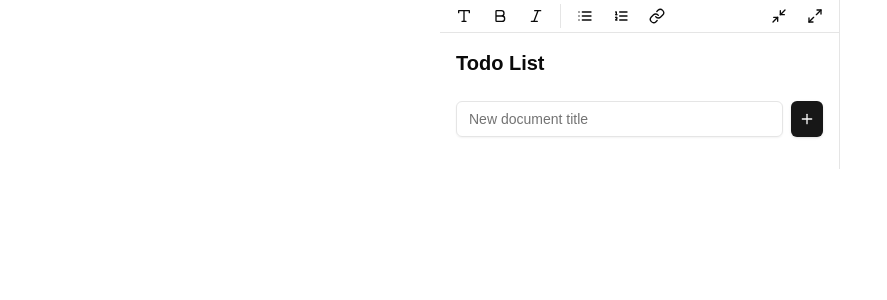
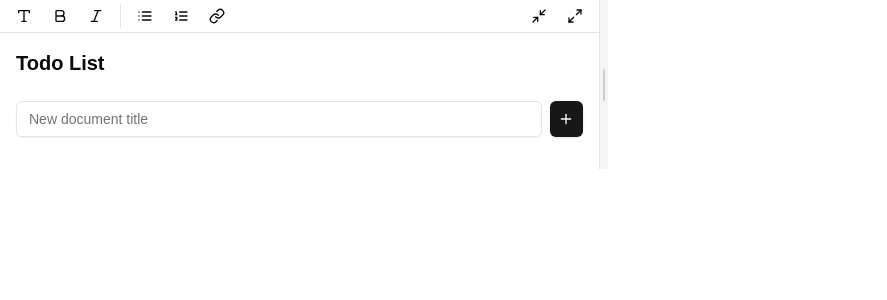
Before and after one commit to 000alen/yet-another-to-do-app, a Next.js app: page / in a window 1280 px wide. Shown: the top 300 px of the page, without its empty margins (0-887 px from the left). Built offline with nearby package versions, Linux system fonts and the light colour scheme.

Commit message:
resizing behavior

```diff
--- a/components/document-todo.tsx
+++ b/components/document-todo.tsx
@@ -33,7 +33,7 @@ const Context = React.createContext<{
   setTodos: React.Dispatch<React.SetStateAction<Todo[]>>;
   activePath: string[];
   setActivePath: React.Dispatch<React.SetStateAction<string[]>>;
-} | null>(null);
+}>({ todos: [], setTodos: () => {}, activePath: [], setActivePath: () => {} });
 
 const Toolbar = ({ editor }: { editor: any }) => (
   <div className="flex items-center gap-1 px-2 border-b">
@@ -102,6 +102,39 @@ const Toolbar = ({ editor }: { editor: any }) => (
   </div>
 );
 
+const ResizeHandle = ({ onResize }: { onResize: (delta: number) => void }) => {
+  const startXRef = React.useRef<number>(0);
+
+  const handleMouseDown = (e: React.MouseEvent) => {
+    e.preventDefault();
+    startXRef.current = e.clientX;
+    document.addEventListener("mousemove", handleMouseMove);
+    document.addEventListener("mouseup", handleMouseUp);
+  };
+
+  const handleMouseMove = (e: MouseEvent) => {
+    const delta = e.clientX - startXRef.current;
+    onResize(delta);
+    startXRef.current = e.clientX; // Update the start position
+  };
+
+  const handleMouseUp = () => {
+    document.removeEventListener("mousemove", handleMouseMove);
+    document.removeEventListener("mouseup", handleMouseUp);
+  };
+
+  return (
+    <div
+      className="w-2 bg-muted hover:bg-muted-foreground/20 transition-colors cursor-col-resize"
+      onMouseDown={handleMouseDown}
+    >
+      <div className="w-full h-full flex items-center justify-center">
+        <div className="w-0.5 h-8 bg-muted-foreground/30 rounded-full" />
+      </div>
+    </div>
+  );
+};
+
 const TodoPanel = ({
   todo,
   todos,
@@ -116,6 +149,21 @@ const TodoPanel = ({
   const { setTodos, activePath, setActivePath } = React.useContext(Context)!;
 
   const [newTodoTitle, setNewTodoTitle] = React.useState("");
+
+  // Width state and resizing logic
+  const MIN_PANEL_WIDTH = 600;
+  const MAX_PANEL_WIDTH = 1000;
+  const [panelWidth, setPanelWidth] = React.useState(600);
+
+  const handlePanelResize = (delta: number) => {
+    setPanelWidth((prevWidth) => {
+      const newWidth = Math.max(
+        MIN_PANEL_WIDTH,
+        Math.min(MAX_PANEL_WIDTH, prevWidth + delta)
+      );
+      return newWidth;
+    });
+  };
 
   const addTodo = (parentPath: string[] = []) => {
     const newTodo: Todo = {
@@ -209,11 +257,13 @@ const TodoPanel = ({
   });
 
   return (
+    <div className="flex h-full">
       <div
         className={cn(
-        "min-w-[400px] max-w-[400px] border-r h-full flex flex-col bg-background",
+          "h-full flex flex-col bg-background border-r",
           !isActive && "opacity-50"
         )}
+        style={{ width: `${panelWidth}px` }}
       >
         <Toolbar editor={editor} />
 
@@ -270,6 +320,8 @@ const TodoPanel = ({
           </div>
         </div>
       </div>
+      <ResizeHandle onResize={handlePanelResize} />
+    </div>
   );
 };
 
@@ -278,33 +330,32 @@ export function DocumentTodo() {
   const [activePath, setActivePath] = React.useState<string[]>([]);
 
   const getPanels = () => {
-    // const panels: JSX.Element[] = [TodoPanel(null, todos, [], true)];
-    const panels: JSX.Element[] = [
-      <TodoPanel
-        key="root"
-        todo={null}
-        todos={todos}
-        path={[]}
-        isRoot={true}
-      />,
-    ];
+    const panels: JSX.Element[] = [];
     let currentTodos = todos;
 
-    for (const id of activePath) {
-      const todo = currentTodos.find((t) => t.id === id);
+    for (let i = 0; i <= activePath.length; i++) {
+      let todo: Todo | null = null;
+      let path = activePath.slice(0, i);
+
+      if (i > 0) {
+        const id = activePath[i - 1];
+        todo = currentTodos.find((t) => t.id === id) || null;
         if (todo) {
+          currentTodos = todo.children;
+        } else {
+          break;
+        }
+      }
+
       panels.push(
-          // TodoPanel(todo, todo.children, activePath.slice(0, panels.length))
         <TodoPanel
-            key={todo.id}
-            todo={todo}
-            todos={todo.children}
-            path={activePath.slice(0, panels.length)}
-            isRoot={false}
+          key={i === 0 ? "root" : todo?.id || `panel-${i}`}
+          todo={i === 0 ? null : todo}
+          todos={i === 0 ? todos : todo?.children || []}
+          path={path}
+          isRoot={i === 0}
         />
       );
-        currentTodos = todo.children;
-      }
     }
 
     return panels;
@@ -313,10 +364,8 @@ export function DocumentTodo() {
   return (
     <Context.Provider value={{ todos, setTodos, activePath, setActivePath }}>
       <div className="h-screen">
-        <ScrollArea className="h-full whitespace-nowrap">
-          <div className="flex h-full justify-start md:justify-center">
-            {getPanels()}
-          </div>
+        <ScrollArea className="h-full">
+          <div className="flex h-full">{getPanels()}</div>
           <ScrollBar orientation="horizontal" />
         </ScrollArea>
       </div>
--- a/package.json
+++ b/package.json
@@ -21,6 +21,7 @@
     "next": "15.0.2",
     "react": "19.0.0-rc-02c0e824-20241028",
     "react-dom": "19.0.0-rc-02c0e824-20241028",
+    "react-resizable-panels": "^2.1.6",
     "tailwind-merge": "^2.5.4",
     "tailwindcss-animate": "^1.0.7"
   },
```
Also changed, not shown: 1 other file (tests, documents, lock files or other folders). Lines whose indentation alone changed are shown as unchanged.
